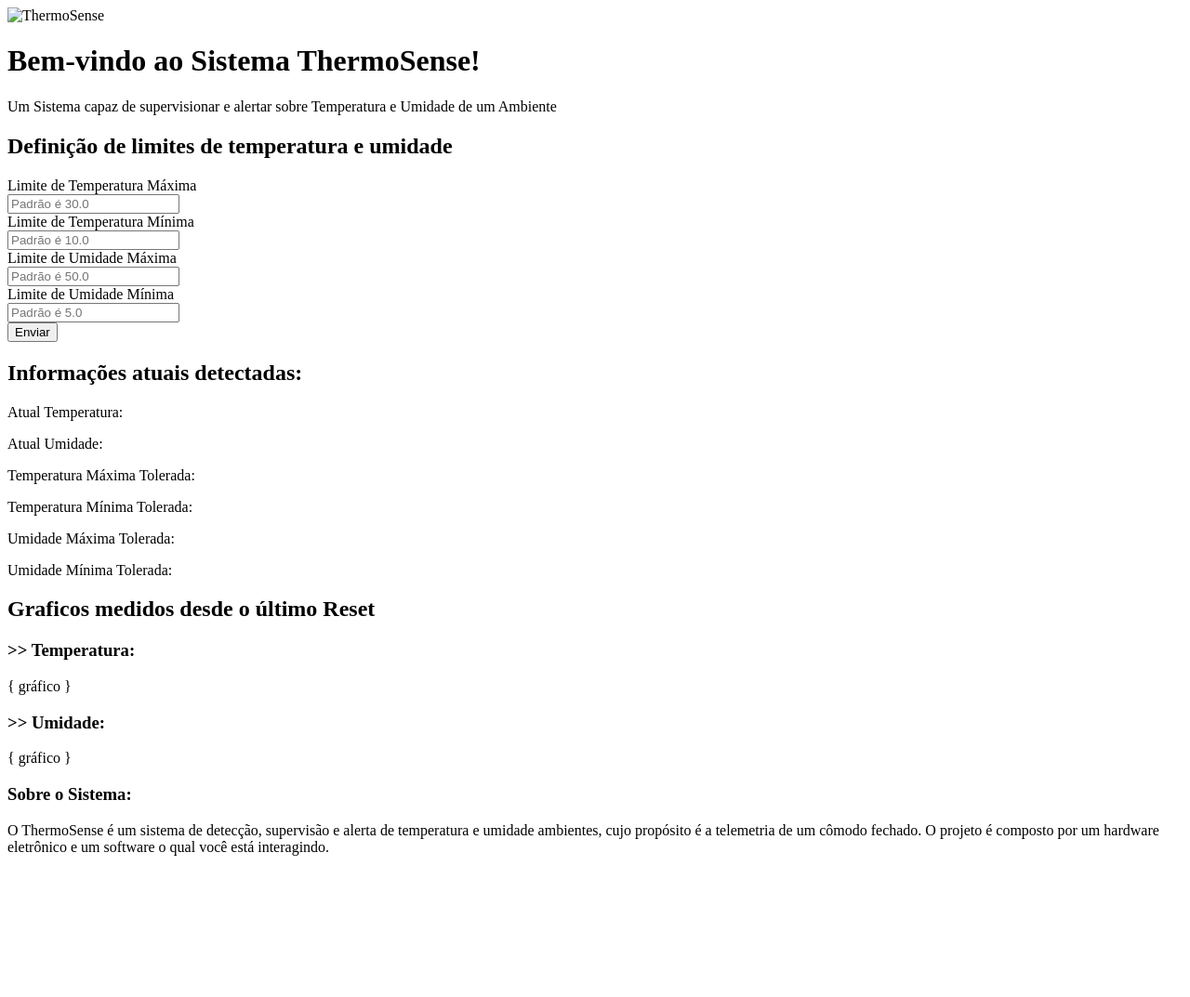
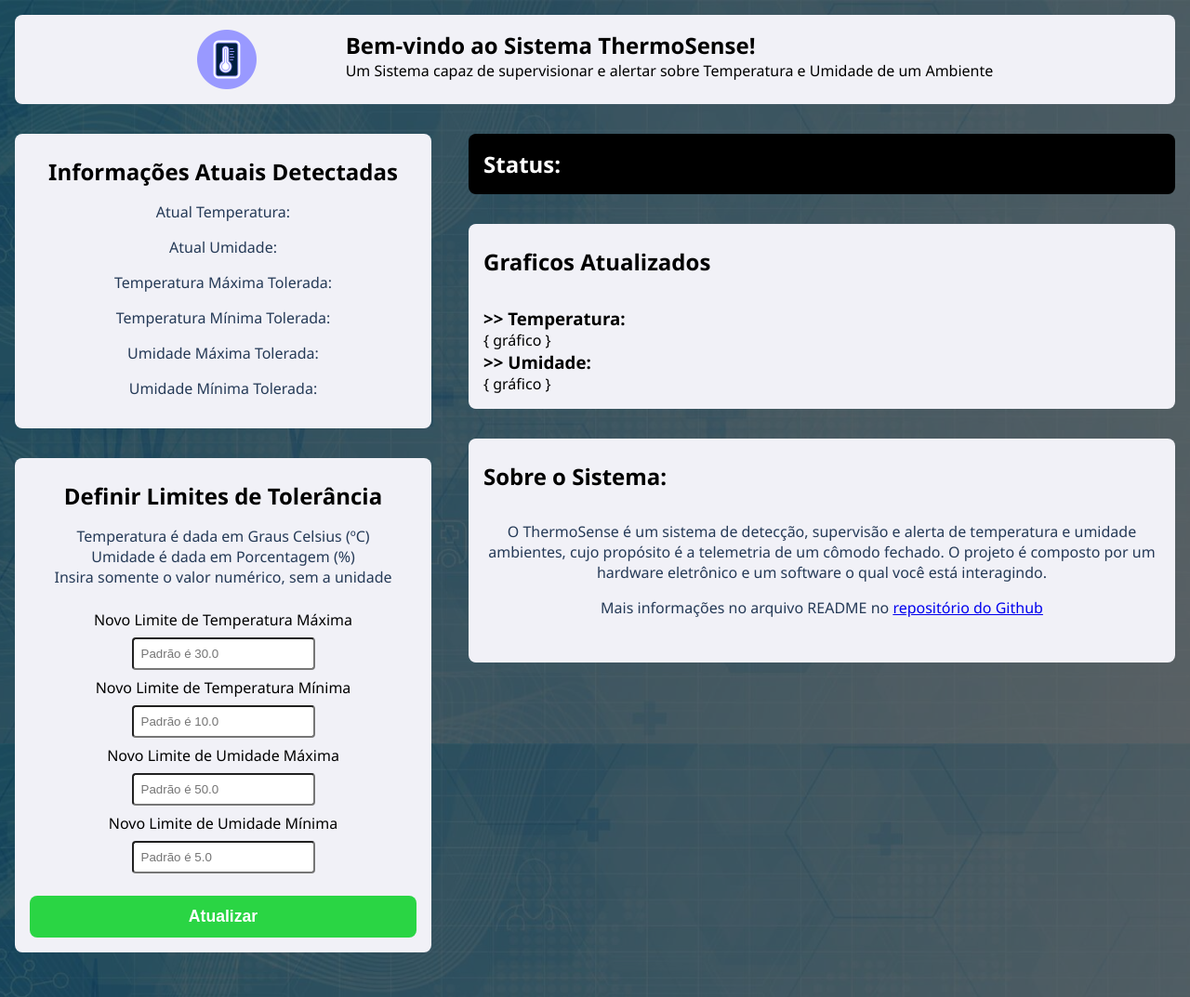
Before and after one commit to rottoni/thermosense, a plain HTML site: page frontend/index.html in a window 1280 px wide. Shown: the whole page at 93% size. Before the commit the page ends 937 px from the top, so only its background shows below. Drawn offline with Linux system fonts and the light colour scheme; a script that the page names is missing.

Commit message:
Frontend Layout

```diff
--- a/frontend/index.html
+++ b/frontend/index.html
@@ -7,34 +7,17 @@
     <link rel="stylesheet" href="style.css">
 </head>
 <body>
-    <main>
-        <div class="container">
-            <header>
-                <section class="logo-wrapper">
-                    <img src="/assets/logo.png" alt="ThermoSense" class="logo">
+    <header class="header">
+        <img src="favicon.png" alt="ThermoSense" class="logo">
+        <section>
+            <h1 class="maintitle">Bem-vindo ao Sistema ThermoSense!</h1>
+            <p> Um Sistema capaz de supervisionar e alertar sobre Temperatura e Umidade de um Ambiente </p>
         </section>
     </header>
-            <h1 class="maintitle">Bem-vindo ao Sistema ThermoSense!</h1>
-            <p class="text"> Um Sistema capaz de supervisionar e alertar sobre Temperatura e Umidade de um Ambiente </p>
-        </div>
-
+    <div class="page">
+        <aside class="sidebar">
             <div class="container">
-            <h2 class="title"> Definição de limites de temperatura e umidade</h3>
-            <form id="input">
-                <label for="maxTemp"> Limite de Temperatura Máxima</label><br>
-                <input type="text" id="maxTemp" placeholder="Padrão é 30.0" required><br>
-                <label for="maxTemp"> Limite de Temperatura Mínima</label><br>
-                <input type="text" id="minTemp" placeholder="Padrão é 10.0" required><br>
-                <label for="maxTemp"> Limite de Umidade Máxima</label><br>
-                <input type="text" id="maxUmid" placeholder="Padrão é 50.0" required><br>
-                <label for="maxTemp"> Limite de Umidade Mínima</label><br>
-                <input type="text" id="minUmid" placeholder="Padrão é 5.0" required><br>
-                <button type="submit" class="btn btn-login">Enviar</button>
-            </form>
-        </div>
-
-        <div class="container">
-            <h2 class="title">Informações atuais detectadas:</h3>
+                <h2 class="title2">Informações Atuais Detectadas</h2>
                 <p class="text">Atual Temperatura: </p>
                 <p class="text">Atual Umidade: </p>
                 <p class="text">Temperatura Máxima Tolerada: </p>
@@ -42,9 +25,30 @@
                 <p class="text">Umidade Máxima Tolerada: </p>
                 <p class="text">Umidade Mínima Tolerada: </p>
             </div>
-
             <div class="container">
-            <h2 class="title">Graficos medidos desde o último Reset</h2>
+                <h2 class="title2"> Definir Limites de Tolerância</h2>
+                <p class="text2"> Temperatura é dada em Graus Celsius (ºC) </p>
+                <p class="text2"> Umidade é dada em Porcentagem (%)</p>
+                <p class="text2"> Insira somente o valor numérico, sem a unidade</p>
+                <form id="input-form">
+                    <label for="maxTemp"> Novo Limite de Temperatura Máxima</label>
+                    <input type="text" id="maxTemp" placeholder="Padrão é 30.0">
+                    <label for="maxTemp"> Novo Limite de Temperatura Mínima</label>
+                    <input type="text" id="minTemp" placeholder="Padrão é 10.0">
+                    <label for="maxTemp"> Novo Limite de Umidade Máxima</label>
+                    <input type="text" id="maxUmid" placeholder="Padrão é 50.0">
+                    <label for="maxTemp"> Novo Limite de Umidade Mínima</label>
+                    <input type="text" id="minUmid" placeholder="Padrão é 5.0">
+                    <button type="submit" class="btn">Atualizar</button>
+                </form>
+            </div>
+        </aside>
+        <main class="main-container">
+            <div class="container container-status">
+                <h2 class="status"> Status: </h2>
+            </div>
+            <div class="container">
+                <h2 class="title">Graficos Atualizados</h2>
                 <h3>>> Temperatura: </h3>
                 { gráfico }
                 <h3>>> Umidade: </h3>
@@ -52,11 +56,12 @@
             </div>
 
             <div class="container">
-            <h3>Sobre o Sistema: </h3>
-            <p> O ThermoSense é um sistema de detecção, supervisão e alerta de temperatura e umidade ambientes, cujo propósito é a telemetria de um cômodo fechado. O projeto é composto por um hardware eletrônico e um software o qual você está interagindo.</p>
+                <h2 class="title">Sobre o Sistema: </h2>
+                <p class="text"> O ThermoSense é um sistema de detecção, supervisão e alerta de temperatura e umidade ambientes, cujo propósito é a telemetria de um cômodo fechado. O projeto é composto por um hardware eletrônico e um software o qual você está interagindo.</p>
+                <p class="text3"> Mais informações no arquivo README no <a href="https://github.com/rottoni/thermosense">repositório do Github</a> </p>
             </div>
         </main>
-
+    </div>
     <script src="/src/login/script.js" defer></script>
 </body>
 </html>
--- a/frontend/style.css
+++ b/frontend/style.css
@@ -0,0 +1,141 @@
+*{
+    margin: 0;
+    padding: 0;
+    box-sizing: border-box;
+}
+
+body {
+    font-family: 'Segoe UI', sans-serif;
+    min-height: 100vh;
+    background-size: cover;          /* preenche a tela inteira */
+    background-position: center;     /* centraliza a imagem */
+    background-repeat: no-repeat;    /* não repete */
+    background-attachment: fixed;    /* fica parada enquanto a página rola */
+    background-color: #6723e4;       /* fallback */
+    background-image:
+    linear-gradient(rgba(0, 0, 0, 0.6), rgba(0, 0, 0, 0.6)),
+    url('fundo.jpg');
+}
+
+.header {
+    background-color: #f1f1f7;
+    padding: 1rem;
+    border-radius: 8px;
+    margin: 1rem;
+    display: flex;
+    justify-content: center;
+}
+
+.logo {
+    width: 64px;
+    height: auto;
+    margin-right: 6rem;
+}
+
+.page {
+    display: flex;
+    align-items: flex-start;
+    gap: 1rem;
+    width: 100%;
+}
+
+.sidebar {
+    padding: 1rem;
+    flex: 0 0 480px;
+}
+
+.main-container{
+    flex: 1;
+    min-width: 0;
+    display: flex;
+    flex-direction: column;
+    justify-content: center;
+    align-items: center;
+    padding: 0.5rem;
+    padding-top: 1rem;
+    margin-right: 0.5rem;
+}
+
+.container{
+    background-color: #f1f1f7;
+    padding: 1rem;
+    border-radius: 8px;
+    width: 100%;
+    margin-bottom: 32px;
+}
+
+.container-status{
+    background-color: black;
+}
+
+.status {
+    color: white;
+}
+
+.text {
+    margin-top: 1rem;
+    margin-bottom: 1rem;
+    align-items: center;
+    text-align: center;
+    color: #253a57;
+}
+.text2 {
+    align-items: center;
+    text-align: center;
+    color: #253a57;
+}
+
+.text3 {
+    align-items: center;
+    text-align: center;
+    color: #253a57;
+    margin-bottom: 2rem;
+}
+
+.title{
+    margin-top: 8px;
+    margin-bottom: 32px;
+}
+
+.title2{
+    display: flex;
+    justify-content: center;
+    margin-top: 8px;
+    margin-bottom: 16px;
+}
+
+#input-form {
+    margin-top: 1rem;
+    display: flex;
+    flex-direction: column;
+    justify-content: center;
+    align-items: center;
+
+}
+
+input{
+    padding:0.5rem;
+    border-radius: 4px;
+}
+
+label{
+    margin:0.5rem;
+}
+
+.btn{
+    margin-top: 1.5rem;
+    width: 100%;
+    padding: 0.75rem;
+    background-color: #2ad544;
+    color: white;
+    border: none;
+    border-radius: 8px;
+    font-size: 1.1rem;
+    font-weight: bold;
+    cursor: pointer;
+    transition: background-color 0.2s;
+}
+
+.btn:hover {
+    background-color: #0fa425;
+}
```
Also changed, not shown: frontend/fundo.jpg (added). Lines whose indentation alone changed are shown as unchanged.
